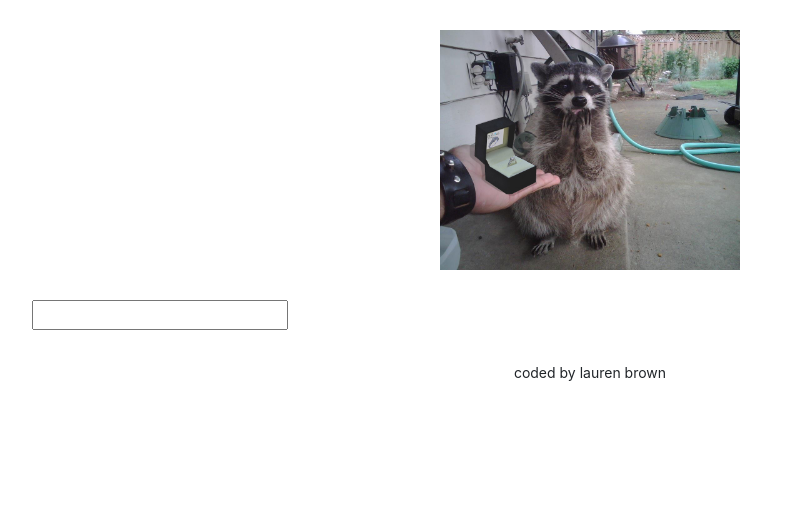
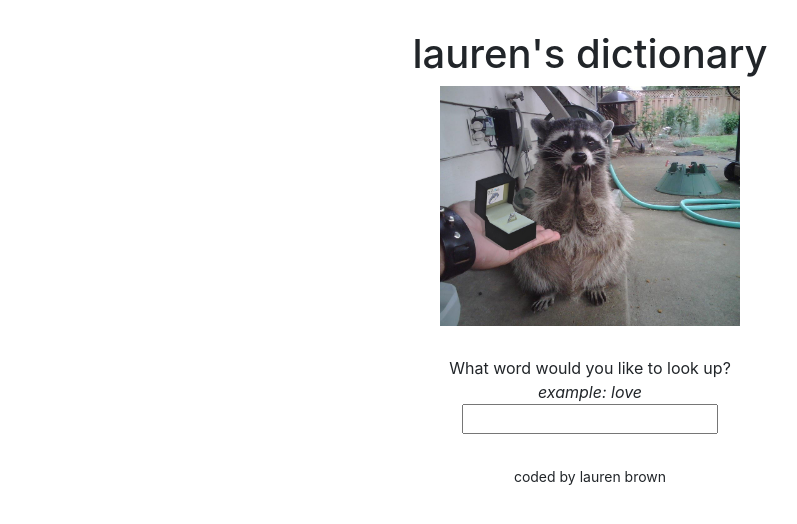
Before and after one commit to laurenbrownie/dictionary-project, a React (Create React App) app: page / in a window 1280 px wide. Shown: the top 524 px of the page, without its empty margins (50-847 px from the left). Built offline with nearby package versions, Linux system fonts and the light colour scheme.

Commit message:
formatting

```diff
--- a/src/App.css
+++ b/src/App.css
@@ -10,3 +10,6 @@
   text-align: center;
   margin: 30px 0;
 }
+.App h1 {
+  text-align: center;
+}
--- a/src/App.js
+++ b/src/App.js
@@ -7,6 +7,7 @@ function App() {
     <div className="App">
       <div className="container">
         <header className="App-header">
+          <h1>lauren's dictionary</h1>
           <img src={raccoon} className="raccoon-img" alt="raccoon" />
         </header>
         <main>
--- a/src/Dictionary.css
+++ b/src/Dictionary.css
@@ -1,2 +1,3 @@
-.Dictionary {
+.Dictionary section {
+  text-align: center;
 }
--- a/src/Dictionary.js
+++ b/src/Dictionary.js
@@ -23,9 +23,14 @@ export default function Dictionary() {
   }
   return (
     <div className="Dictionary">
-      <form onSubmit={search}>
-        <input type="search" onChange={handleWordChange} />
-      </form>
+      <section>
+        What word would you like to look up?
+        <br />
+        <em>example: love</em>
+        <form onSubmit={search}>
+          <input type="search" onChange={handleWordChange} />
+        </form>
+      </section>
       <Results results={results} />
     </div>
   );
--- a/src/Results.js
+++ b/src/Results.js
@@ -5,7 +5,9 @@ export default function Results(props) {
   if (props.results) {
     return (
       <div className="Results">
-        <h2>{props.results.word}</h2>
+        <h2>
+          <strong>{props.results.word}</strong>
+        </h2>
 
         {props.results.meanings.map(function (meaning, index) {
           return (
```
